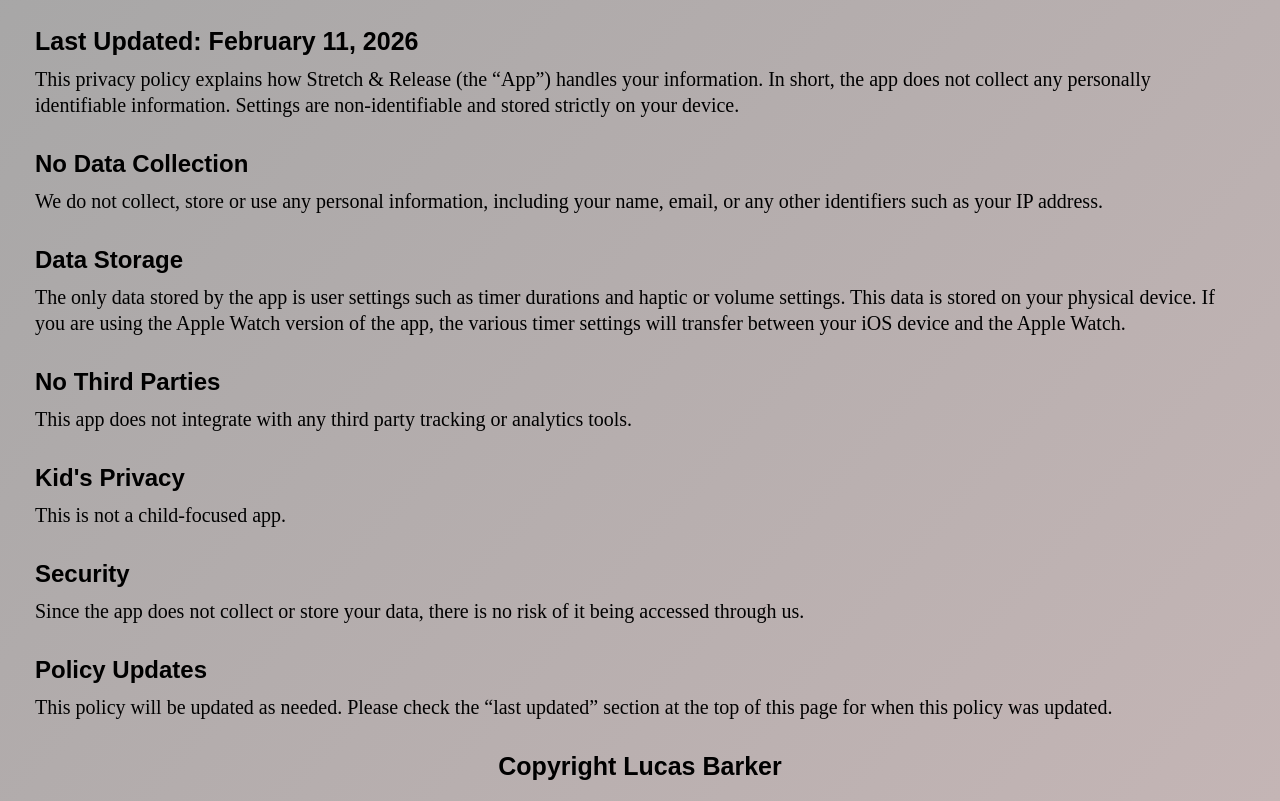
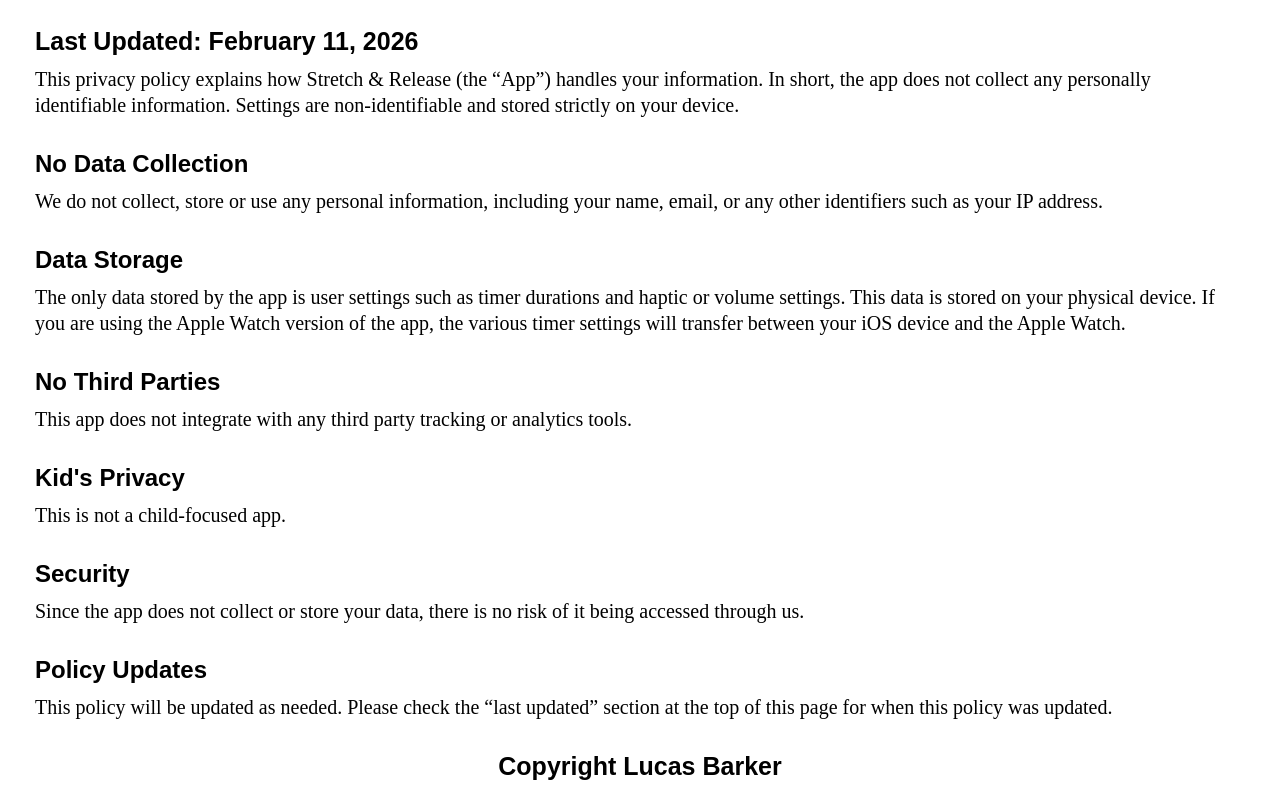
Before and after one commit to camerastooge/sar-privacy-policy, a plain HTML site: page index.html in a window 1280 px wide. Shown: the part 132-933 px from the top of the page. Drawn offline with Linux system fonts and the light colour scheme.

Commit message:
removed background from stylesheet

```diff
--- a/sar-stylesheet.css
+++ b/sar-stylesheet.css
@@ -9,8 +9,6 @@
 
 body {
     margin: 0px 15px;
-    background: #c4b5b5;
-    background: linear-gradient(311deg, rgba(196, 181, 181, 1) 0%, rgba(166, 166, 166, 1) 100%);
 }
 
 div {
```
